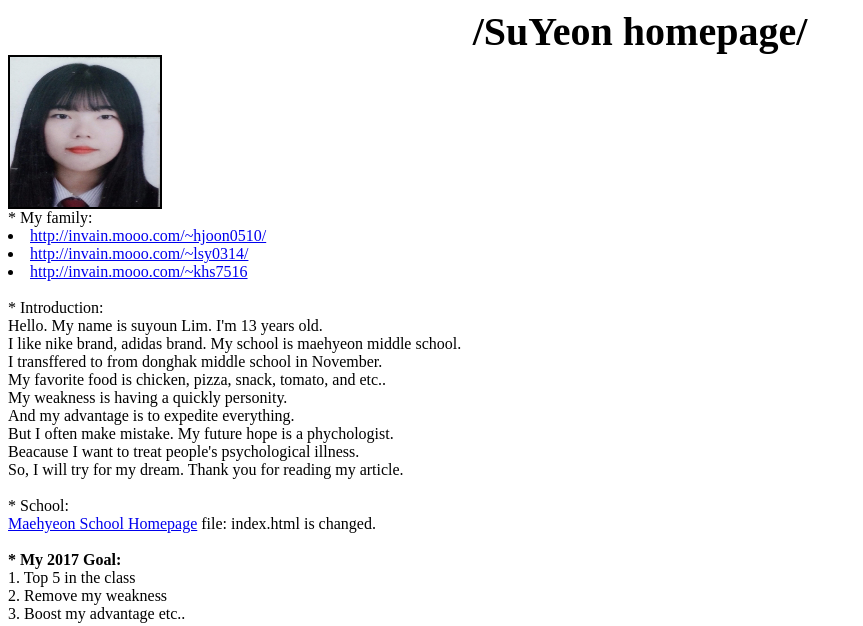
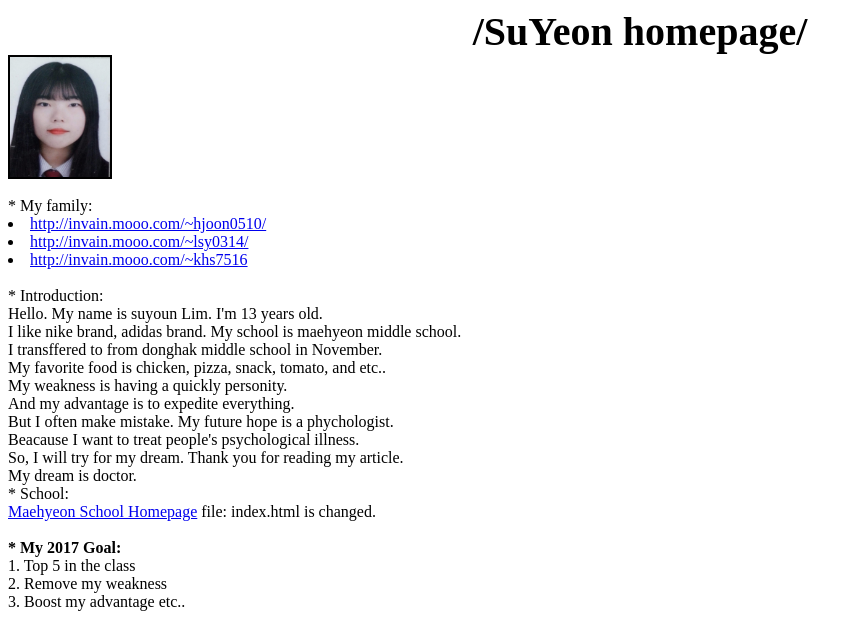
Before and after one commit to Limsuyoun/Limsuyoun.github.io, a plain HTML site: page index.html in a window 1280 px wide. Shown: the top 626 px of the page, without its empty margins (0-863 px from the left). Drawn offline with Linux system fonts and the light colour scheme.

Commit message:
Update index.html

```diff
--- a/index.html
+++ b/index.html
@@ -5,7 +5,8 @@
 /SuYeon homepage/
 </div>
 
-<img src=./suyeon-lim.jpg height="150"  width="150" border=2> </img> <br>
+<img src=./suyeon-lim.jpg height="120"  width="100" border=2> </img> <br>
+<br>
 * My family:<br>
 <li> <a href=http://invain.mooo.com/~hjoon0510/>http://invain.mooo.com/~hjoon0510/</a> </li>
 <li> <a href=http://invain.mooo.com/~lsy0314/>http://invain.mooo.com/~lsy0314/</a> </li>
@@ -21,6 +22,7 @@ And my advantage is to expedite everything.<br>
 But I often make mistake. My future hope is a phychologist.<br>
 Beacause I want to treat people's psychological illness.<br>
 So, I will try for my dream. Thank you for reading my article.<br>
+My dream is doctor.
 <br>
 * School:<br>
 <a href="http://www.maehyeon.ms.kr/wah/main/index.htm">Maehyeon School Homepage</a> file: index.html is changed.
@@ -37,7 +39,5 @@ So, I will try for my dream. Thank you for reading my article.<br>
 4. Top 1 in the grade.<br>
 
 <iframe src="http://www.maehyeon.ms.kr/wah/main/index.htmheight=600&amp;wkst=1&amp;bgcolor=%23FFFFFF&amp;src=lsy0314%40gmail.com&amp;color=%232952A3&amp;ctz=Asia%2FSeoul" style="border-width:0" width="800" height="600" frameborder="0" scrolling="no"></iframe>
-My dream is doctor.
-
 
 The end of line.
```
